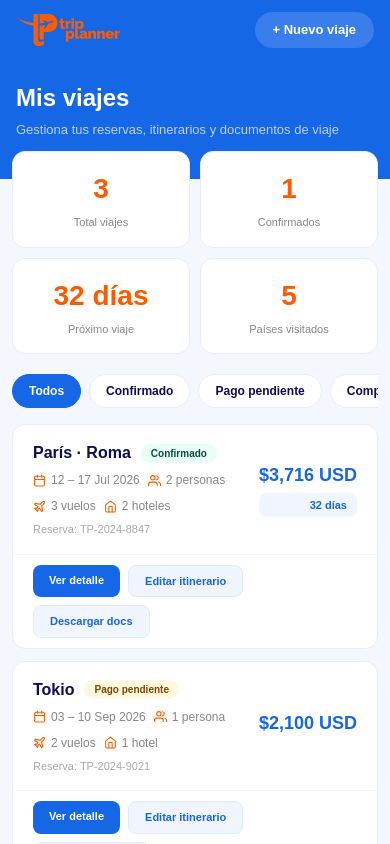
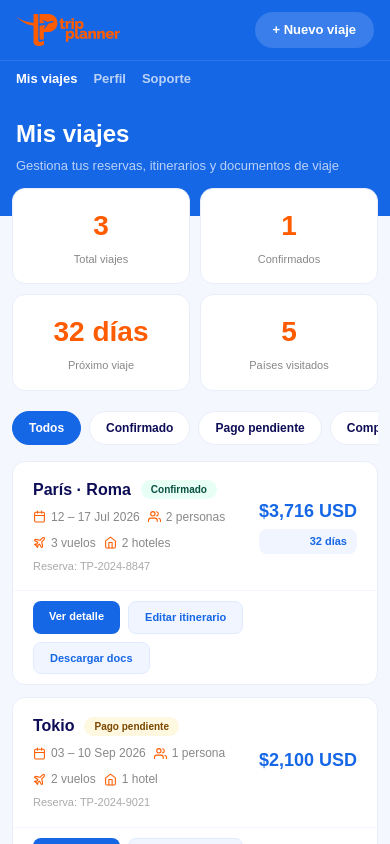
Before and after one commit to barreradionisio/trip-planner, a Next.js app: page /mis-viajes in a window 390 px wide. Shown: the top 844 px of the page. Built offline with nearby package versions, Linux system fonts and the light colour scheme.

Commit message:
fix nav mobile mis viajes

```diff
--- a/app/mis-viajes/page.tsx
+++ b/app/mis-viajes/page.tsx
@@ -102,6 +102,7 @@ export default function MisViajes() {
           gap: 12px;
           margin-bottom: 20px;
         }
+        .mv-nav-mobile { display: none; }
         .mv-filtros {
           display: flex;
           gap: 8px;
@@ -139,6 +140,7 @@ export default function MisViajes() {
         @media (max-width: 768px) {
   .mv-nav { padding: 12px 16px; }
   .mv-nav-center { display: none; }
+  .mv-nav-mobile { display: flex; background: #1667E6; padding: 8px 16px; gap: 16px; border-top: 1px solid rgba(255,255,255,0.1); }
   .mv-hero { padding: 20px 16px 40px; }
   .mv-content { padding: 0 12px 24px; }
   .mv-stats { grid-template-columns: 1fr 1fr; gap: 10px; }
@@ -159,6 +161,11 @@ export default function MisViajes() {
   </div>
   <Link href="/destinos" style={{ fontSize: "13px", background: "rgba(255,255,255,0.15)", color: "#fff", textDecoration: "none", fontWeight: "700", padding: "8px 18px", borderRadius: "50px" }}>+ Nuevo viaje</Link>
 </nav>
+<div className="mv-nav-mobile">
+  <Link href="/mis-viajes" style={{ fontSize: "13px", color: "#fff", textDecoration: "none", fontWeight: "700" }}>Mis viajes</Link>
+  <Link href="/perfil" style={{ fontSize: "13px", color: "rgba(255,255,255,0.7)", textDecoration: "none", fontWeight: "600" }}>Perfil</Link>
+  <Link href="/soporte" style={{ fontSize: "13px", color: "rgba(255,255,255,0.7)", textDecoration: "none", fontWeight: "600" }}>Soporte</Link>
+</div>
 
 {/* HERO */}
 <div className="mv-hero">
```
Lines whose indentation alone changed are shown as unchanged.
